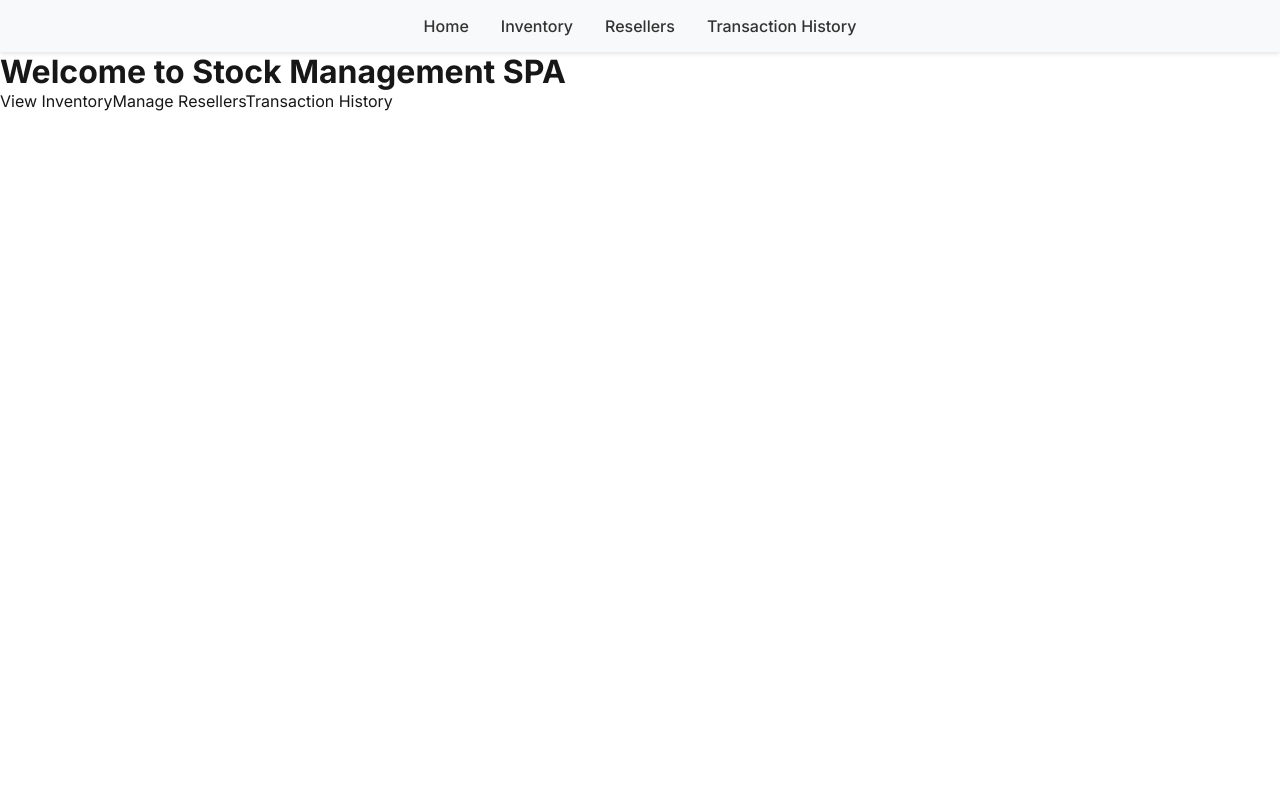
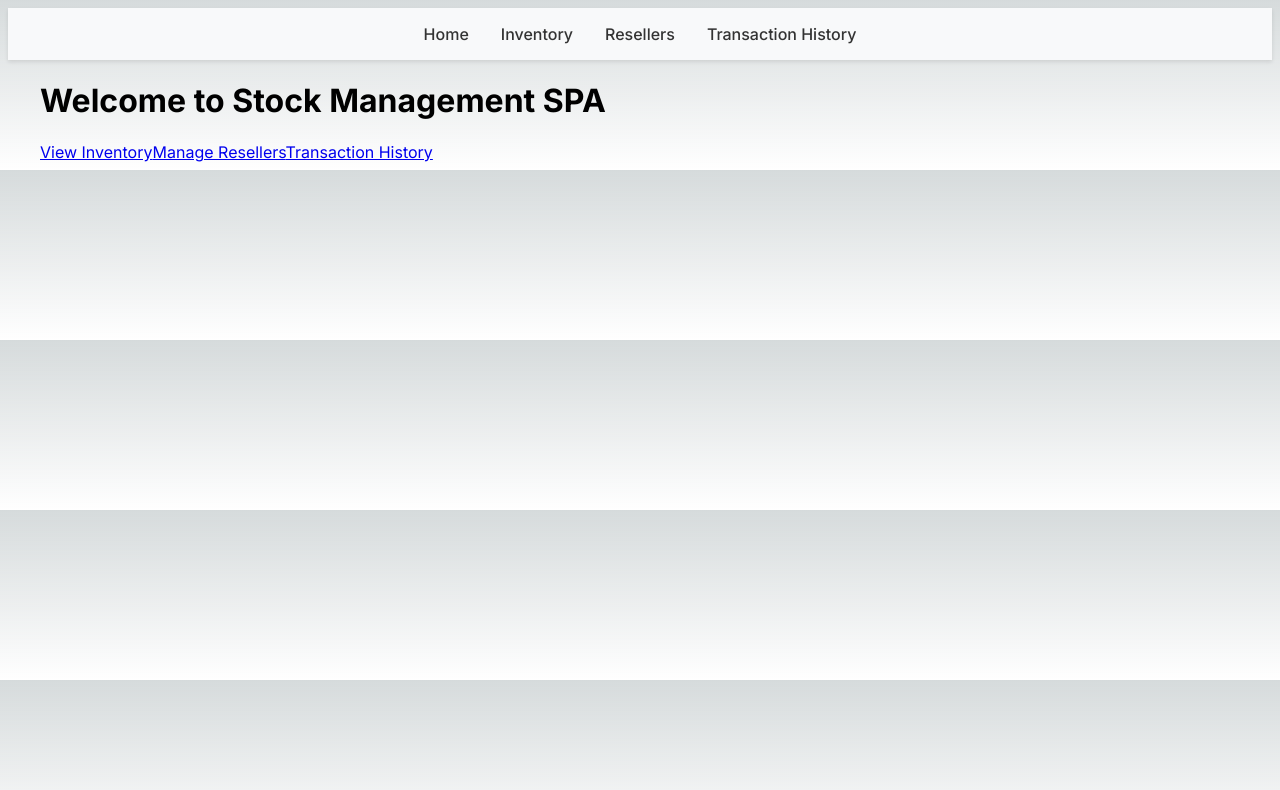
Before and after one commit to swe-robertkibet/nextjs-distribution-tracker, a Next.js app: page / in a window 1280 px wide. Shown: the top 790 px of the page. Built offline with nearby package versions, Linux system fonts and the light colour scheme.

Commit message:
UPDATE globals.css

```diff
--- a/src/app/globals.css
+++ b/src/app/globals.css
@@ -1,42 +1,25 @@
+@tailwind base;
+@tailwind components;
+@tailwind utilities;
+
 :root {
-  --background: #ffffff;
-  --foreground: #171717;
-}
-
-@media (prefers-color-scheme: dark) {
-  :root {
-    --background: #0a0a0a;
-    --foreground: #ededed;
-  }
-}
-
-html,
-body {
-  max-width: 100vw;
-  overflow-x: hidden;
+  --foreground-rgb: 0, 0, 0;
+  --background-start-rgb: 214, 219, 220;
+  --background-end-rgb: 255, 255, 255;
 }
 
 body {
-  color: var(--foreground);
-  background: var(--background);
-  font-family: Arial, Helvetica, sans-serif;
-  -webkit-font-smoothing: antialiased;
-  -moz-osx-font-smoothing: grayscale;
+  color: rgb(var(--foreground-rgb));
+  background: linear-gradient(
+      to bottom,
+      transparent,
+      rgb(var(--background-end-rgb))
+    )
+    rgb(var(--background-start-rgb));
 }
 
-* {
-  box-sizing: border-box;
-  padding: 0;
-  margin: 0;
+.container {
+  max-width: 1200px;
+  margin: 0 auto;
+  padding: 0 1rem;
 }
-
-a {
-  color: inherit;
-  text-decoration: none;
-}
-
-@media (prefers-color-scheme: dark) {
-  html {
-    color-scheme: dark;
-  }
-}
```
